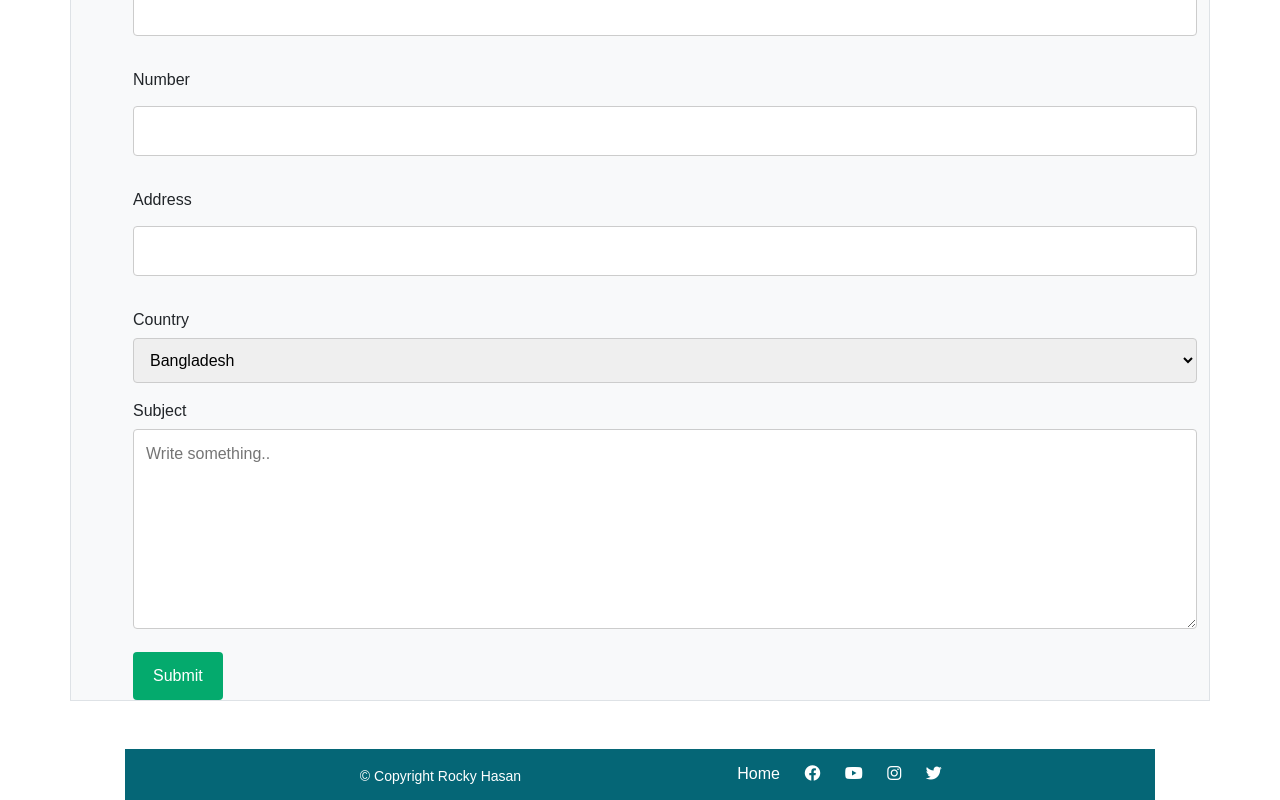
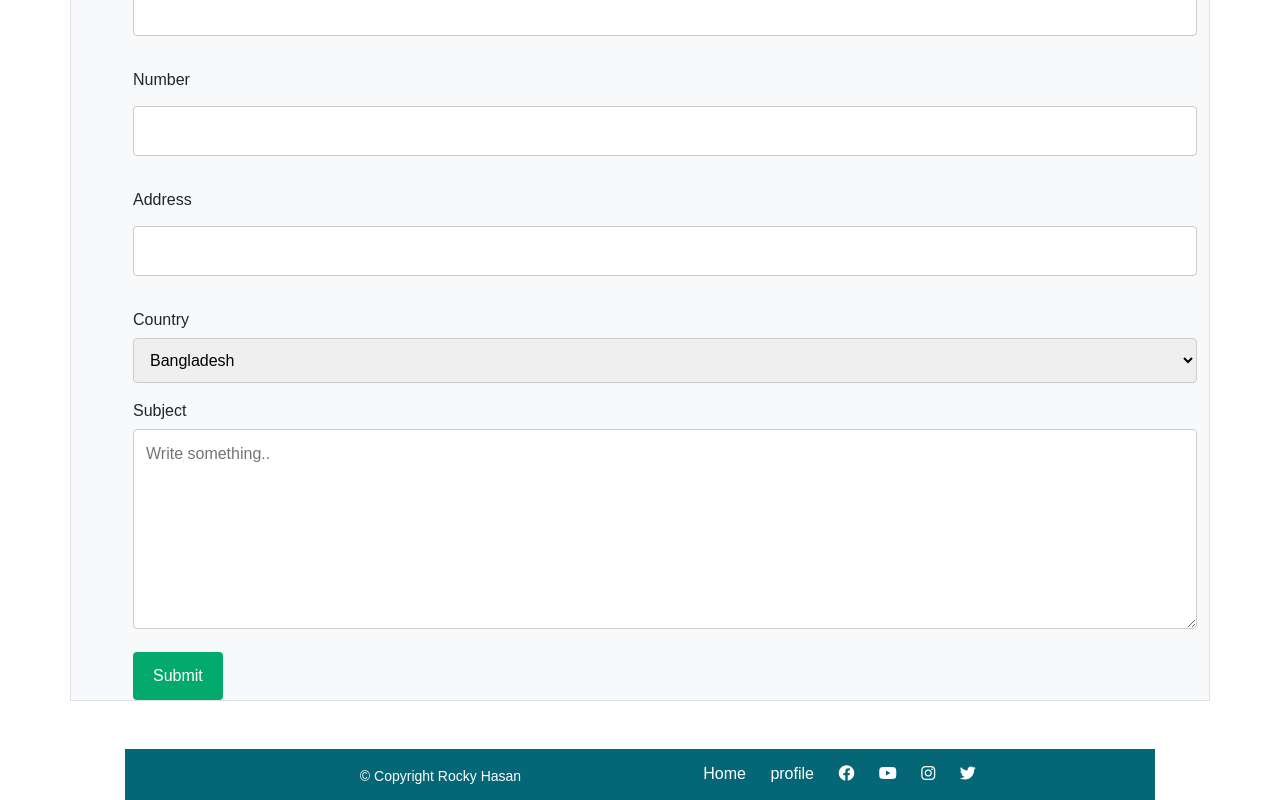
Before and after one commit to Rockyhasanofc/rockyweb, a plain HTML site: page index.html in a window 1280 px wide. Shown: the part 3198-3998 px from the top of the page. Drawn offline with nearby package versions, Linux system fonts and the light colour scheme.

Commit message:
f commit

```diff
--- a/index.html
+++ b/index.html
@@ -331,6 +331,8 @@
   </div>
   <div class="col-lg-6 text-center">
     <a href="#" style="text-decoration:none ;">Home</a>
+    <a href="#" style="text-decoration:none ;">profile</a>
+
     <a href="#"><i class="fab fa-facebook"></i></a>
     <a href="#"><i class="fab fa-youtube"></i></a>
     <a href="#"><i class="fab fa-instagram"></i></a>
```
